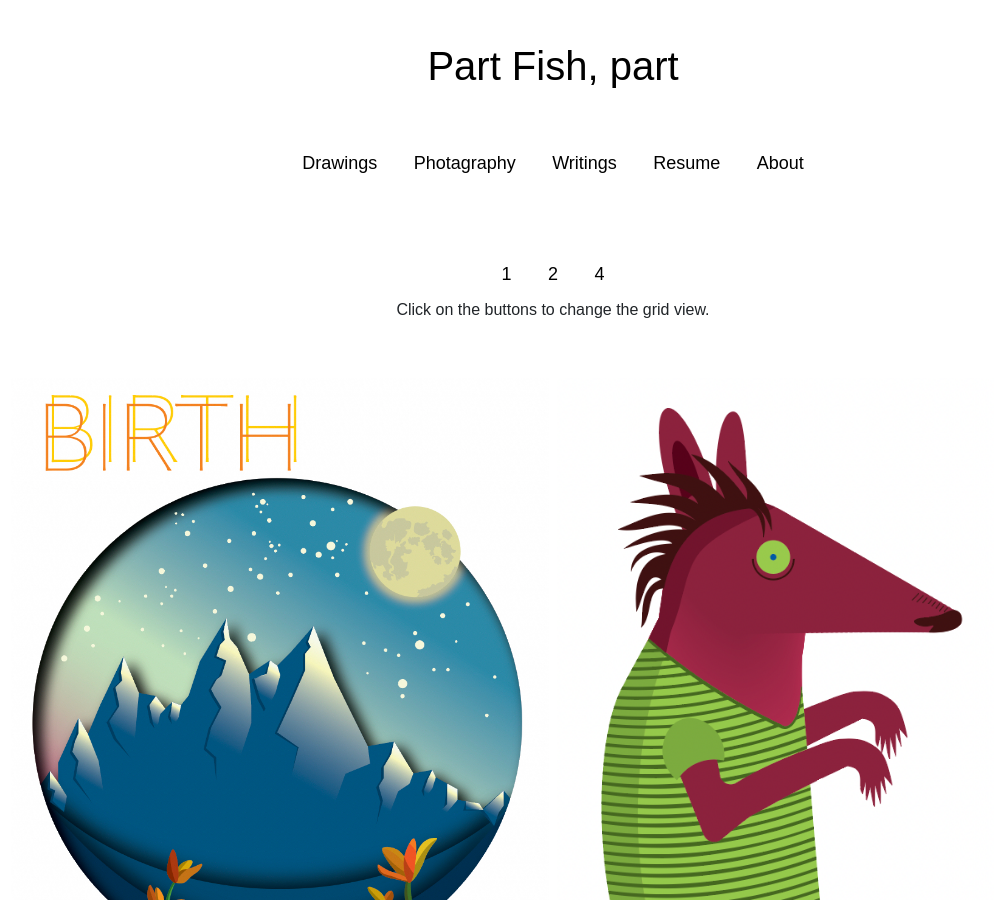
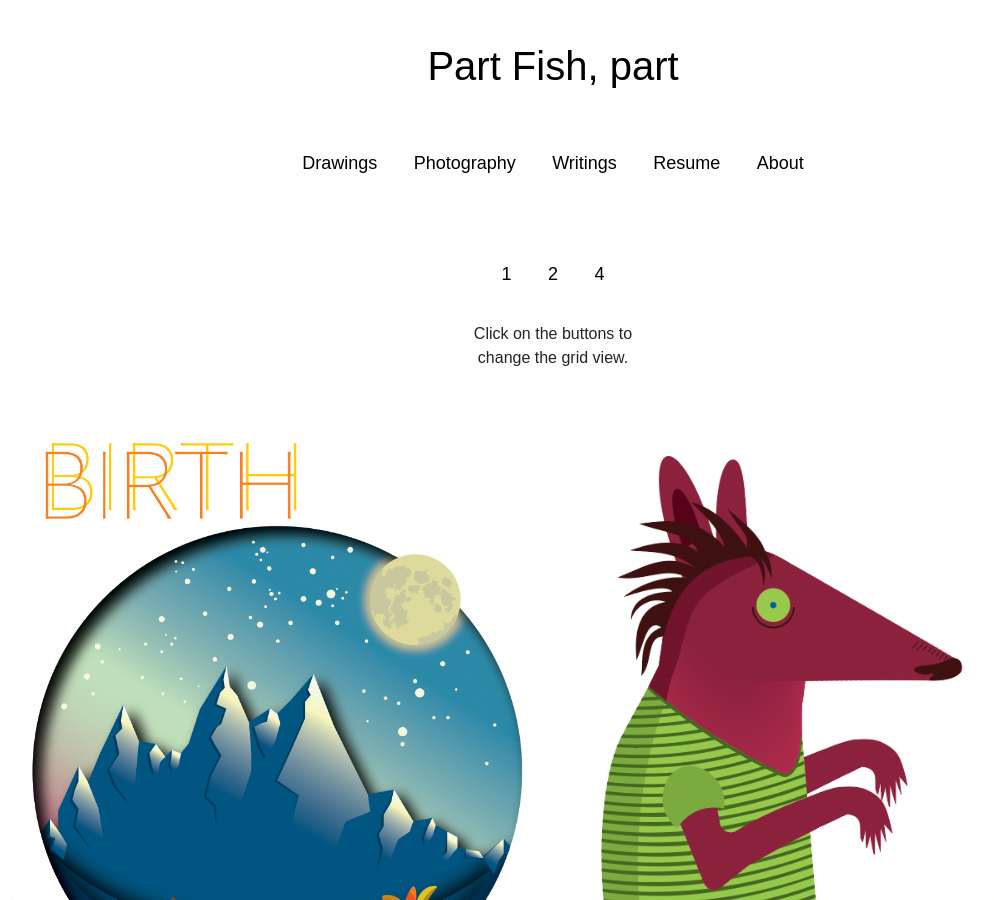
Before and after one commit to verticalwhales/verticalwhales.github.io, a Jekyll site: the page built from drawing.html, in a window 1280 px wide and 900 px high. Shown: the whole window, without its empty margins (87-1081 px from the left). Built offline with Jekyll 4.4.1, drawn with Linux system fonts in a browser that asks for light colours.

Commit message:
photAgraphy

```diff
--- a/_layouts/default.html
+++ b/_layouts/default.html
@@ -15,7 +15,7 @@
 
             <div class="header" id="myHeader">
                 <a class="btn butt2" href="drawing.html">Drawings</a>
-                <a class="btn butt3" href="photography.html">Photagraphy</a>
+                <a class="btn butt3" href="photography.html">Photography</a>
                 <a class="btn butt4" href="writings.html">Writings</a>
                 <a class="btn butt5" href="resume.html">Resume</a>
                 <a class="btn butt6" href="about.html">About</a>
--- a/drawing.html
+++ b/drawing.html
@@ -5,8 +5,8 @@ layout: default
 <div class="header topButtons" id="myHeader">
     <button class="btn butt2" onclick="one()">1</button>
     <button class="btn butt4" onclick="two()">2</button>
-    <button class="btn butt6" onclick="four()">4</button>
-    <p>Click on the buttons to change the grid view.</p>
+    <button class="btn butt6" onclick="four()">4</button><br><br>
+    <p>Click on the buttons to<br> change the grid view.</p>
   </div>
 
 <!-- Photo Grid -->
--- /dev/null
+++ b/money.html
@@ -0,0 +1,5 @@
+---
+layout: default
+---
+
+<h1>Terms of service</h1>
--- a/photography.html
+++ b/photography.html
@@ -3,10 +3,10 @@ layout: default
 ---
 
 <div class="header" id="myHeader">
-    <button class="btn butt2" style="bordder:" onclick="one()">1</button>
+    <button class="btn butt2" onclick="one()">1</button>
     <button class="btn butt4" onclick="two()">2</button>
-    <button class="btn butt6" onclick="four()">4</button>
-    <p>Click on the buttons to change the grid view.</p>
+    <button class="btn butt6" onclick="four()">4</button><br><br>
+    <p>Click on the buttons to<br> change the grid view.</p>
   </div>
 
 <!-- Photo Grid -->
```
Also changed, not shown: 1 other file.
